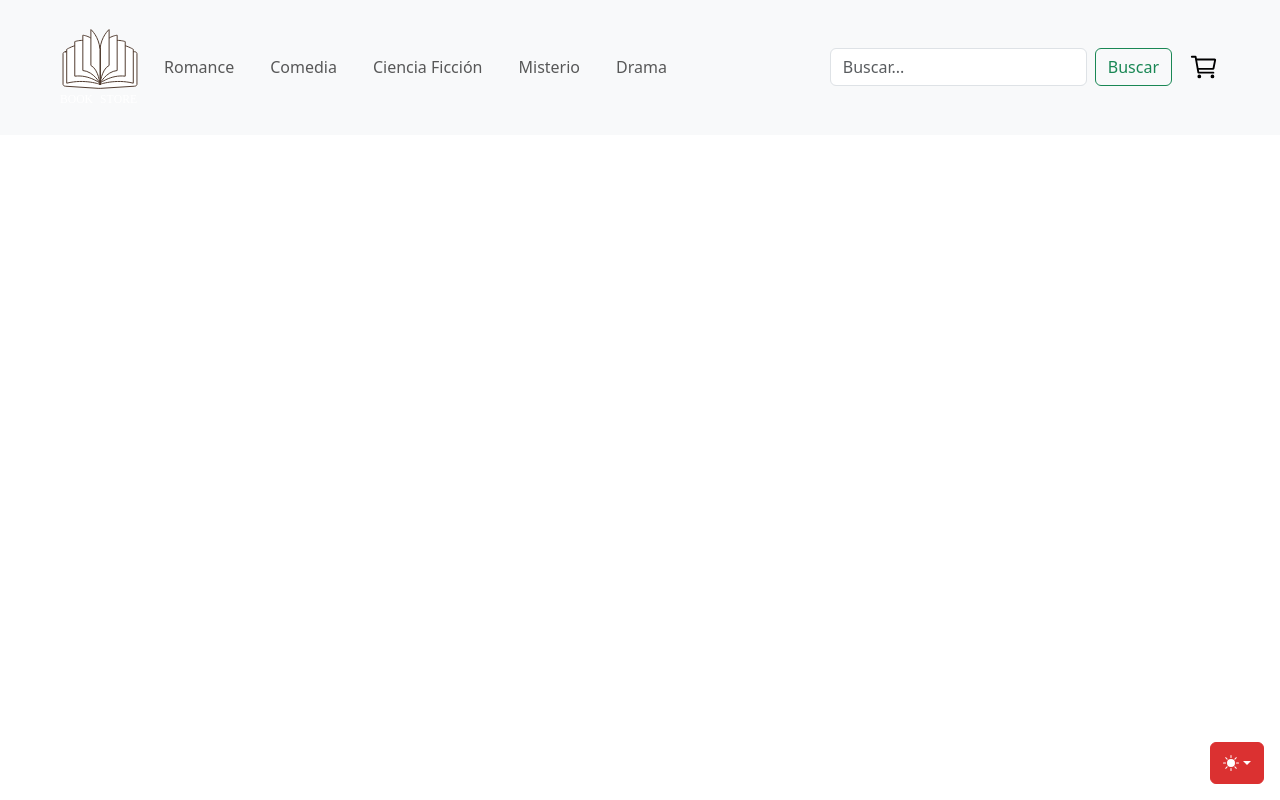
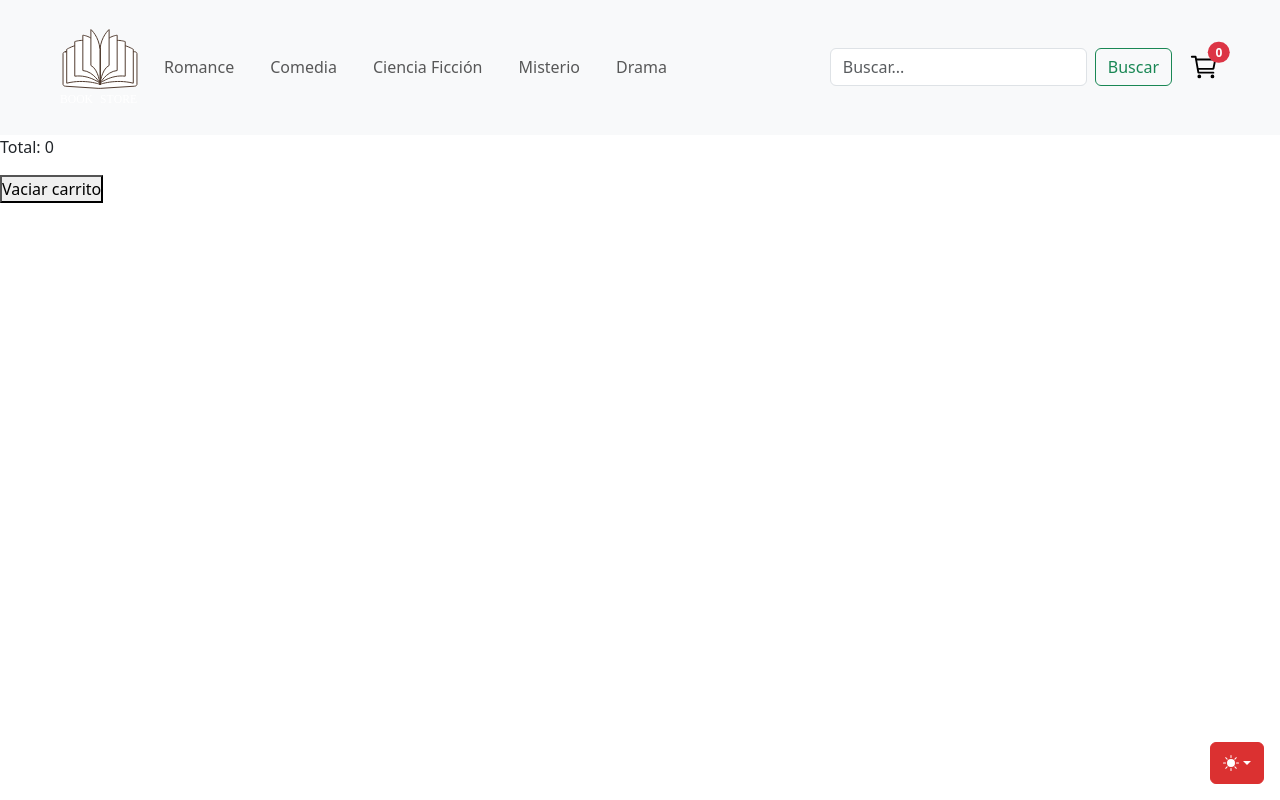
Before and after one commit to natyfernandez/BookStore, a React (Vite) app: page /cart in a window 1280 px wide. Built offline with nearby package versions, Linux system fonts and the light colour scheme.

Commit message:
Creación de CartContext y Cart.jsx con todas sus funcionalidades

```diff
--- a/src/App.jsx
+++ b/src/App.jsx
@@ -2,20 +2,25 @@ import NavBar from './components/NavBar/NavBar';
 import ItemListContainer from './components/ItemListContainer/ItemListContainer';
 import ItemDetailContainer from './components/ItemDetailContainer/ItemDetailContainer';
 import { BrowserRouter, Routes, Route } from 'react-router-dom';
+import { CartProvider } from './context/CartContext';
 import './App.css';
+import Cart from './components/Cart/Cart';
 
 function App() {
   return (
     <>
       <BrowserRouter>
-        <NavBar />
-        <main>
-          <Routes>
-            <Route path='/' element={ <ItemListContainer greeting={'Bienvenidos a mi Book Store'} /> } />
-            <Route path='/category/:idCategory' element={ <ItemListContainer greeting={""} /> } />
-            <Route path='/product/:idProduct' element={ <ItemDetailContainer /> } />
-          </Routes>
-        </main>
+        <CartProvider>
+          <NavBar />
+          <main>
+            <Routes>
+              <Route path='/' element={<ItemListContainer greeting={'Bienvenidos a mi Book Store'} />} />
+              <Route path='/category/:idCategory' element={<ItemListContainer greeting={""} />} />
+              <Route path='/product/:idProduct' element={<ItemDetailContainer />} />
+              <Route path='/cart' element={<Cart/>} />
+            </Routes>
+          </main>
+        </CartProvider>
       </BrowserRouter>
     </>
   );
--- /dev/null
+++ b/src/components/Cart/Cart.jsx
@@ -0,0 +1,30 @@
+import { useContext } from "react"
+import { CartContext } from "../../context/CartContext"
+
+const Cart = () => {
+    const { cart, totalPrice, deleteProductInCart, deleteCart } = useContext(CartContext)
+
+    return (
+        <>
+            {
+                cart.map((productCart) => (
+                    <div key={productCart.id}>
+                        <img src={productCart.image} width={100} alt="" />
+                        <p>{productCart.name}</p>
+                        <p>Precio: {productCart.price}</p>
+                        <p>Cantidad: {productCart.quantity} </p>
+                        <p>Subtotal: {productCart.price * productCart.quantity}</p>
+                        <button onClick={() => deleteProductInCart(productCart.id)} >Eliminar</button>
+                    </div>
+                ))
+            }
+
+            <div>
+                <p>Total: {totalPrice()} </p>
+                <button onClick={deleteCart} >Vaciar carrito</button>
+            </div>
+        </>
+    )
+}
+
+export default Cart
--- a/src/components/ItemCountContainer/ItemCount.jsx
+++ b/src/components/ItemCountContainer/ItemCount.jsx
@@ -6,17 +6,15 @@ import './itemCount.css';
 const ItemCount = ({ stock , addProduct }) => {
     const [countUnits, setCountUnits] = useState(1);
 
+    const handleClickDecrement = () => {
+        if (countUnits > 1) {
+            setCountUnits(countUnits - 1);
+        }
+    };
+
     const handleClickIncrement = () => {
         if (countUnits < stock) {
             setCountUnits(countUnits + 1);
-        } else {
-            alert(`El stock disponible es de ${stock} unidades`);
-        }
-    };
-
-    const handleClickDecrement = () => {
-        if (countUnits > 1) {
-            setCountUnits(countUnits - 1);
         }
     };
 
--- a/src/components/ItemDetailContainer/ItemDetailContainer.jsx
+++ b/src/components/ItemDetailContainer/ItemDetailContainer.jsx
@@ -2,14 +2,17 @@ import { useState, useEffect } from "react";
 import { getProduct } from "../../data/data.js";
 import ItemDetail from "./ItemDetail";
 import { useParams } from "react-router-dom"
+import { useContext } from "react";
+import { CartContext } from "../../context/CartContext.jsx";
 
 const ItemDetailContainer = () => {
     const [product, setProduct] = useState()
+    const { addProductInCart } = useContext(CartContext)
     const { idProduct } = useParams()
 
     const addProduct = (countUnits) => {
         const productCart = { ...product, quantity: countUnits }
-        console.log(productCart)
+        addProductInCart( productCart )
     }
 
     useEffect(() => {
@@ -17,7 +20,6 @@ const ItemDetailContainer = () => {
             .then((data) => setProduct(data))
             .catch((error) => console.error(error))
             .finally(() => {
-                console.log('Finalizo la promesa')
             })
     }, [idProduct])
 
--- a/src/components/NavBar/CartWidget.jsx
+++ b/src/components/NavBar/CartWidget.jsx
@@ -1,13 +1,18 @@
+import { useContext } from "react";
+import { CartContext } from "../../context/CartContext";
 import { IoCartOutline } from "react-icons/io5";
+import { Link } from 'react-router-dom';
 
-const CartWidget = ({ countCart }) => {
+const CartWidget = () => {
+    const { totalQuantity } = useContext(CartContext)
+
     return (
-        <button type="button" className="btn position-relative p-0">
+        <Link to="/cart" className="btn position-relative p-0">
             <IoCartOutline size={30} color="black" />
             <span className="position-absolute top-0 start-100 translate-middle badge rounded-pill bg-danger">
-                {countCart}
+                { totalQuantity() }
             </span>
-        </button>
+        </Link>
     );
 };
 
--- /dev/null
+++ b/src/context/CartContext.jsx
@@ -0,0 +1,38 @@
+import { createContext, useState } from "react";
+
+const CartContext = createContext()
+
+const CartProvider = ({children}) => {
+    const [ cart, setCart ] = useState([])
+
+    const  addProductInCart = (newProdct) => {
+        setCart( [ ...cart, newProdct ] )
+    }
+
+    const deleteProductInCart = (idProduct) => {
+        const productsFilter = cart.filter( (productCart) => productCart.id !== idProduct )
+        setCart(productsFilter)
+    }
+
+    const totalQuantity = () => {
+        const quantity = cart.reduce( ( total, productCart ) => total + productCart.quantity, 0 )
+        return quantity
+    }
+
+    const totalPrice = () => {
+        const price = cart.reduce( (total, productCart) => total + ( productCart.price * productCart.quantity ), 0 )
+        return price
+    }
+
+    const deleteCart = () => {
+        setCart([])
+    }
+
+    return(
+        <CartContext.Provider value={ { cart, addProductInCart, totalQuantity, totalPrice, deleteProductInCart, deleteCart } }>
+            {children}
+        </CartContext.Provider>
+    )
+}
+
+export { CartContext, CartProvider }
```
